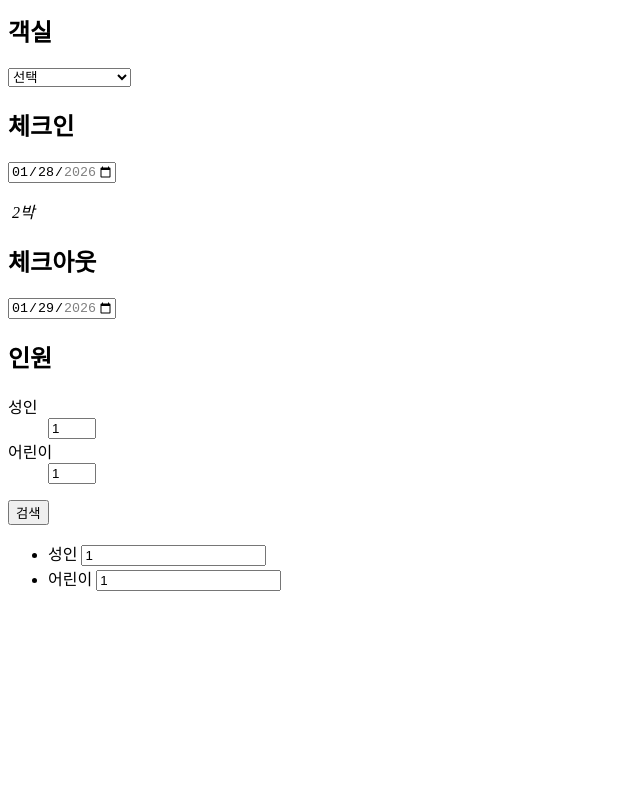
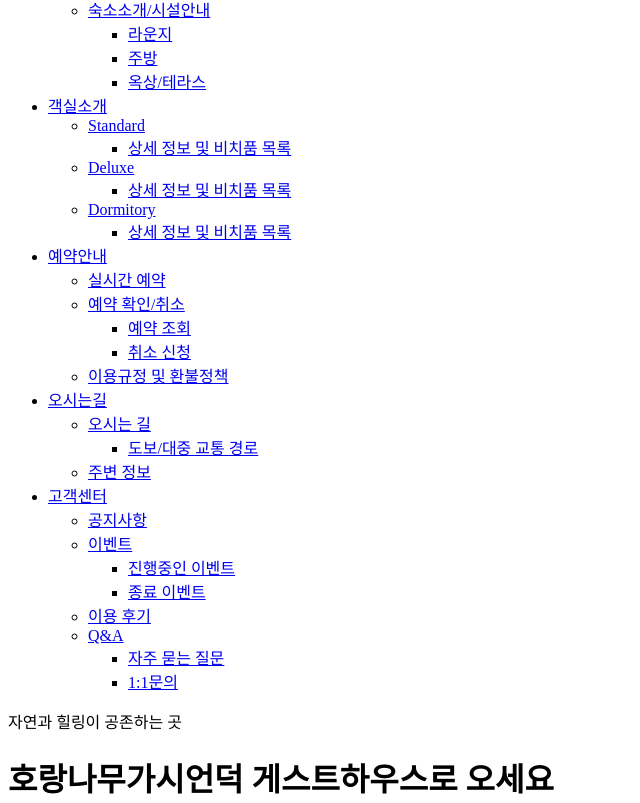
Before and after one commit to kimgangstar/horang_hill, a plain HTML site: page index.html in a window 1280 px wide. Shown: the part 116-919 px from the top of the page, without its empty margins (0-640 px from the left). Before the commit the page ends 800 px from the top, so only its background shows below. Drawn offline with Linux system fonts and the light colour scheme.

Commit message:
20260130업로드

```diff
--- a/index.html
+++ b/index.html
@@ -10,8 +10,84 @@
 </head>
 <body>
     <div id="wrap">
-        <div id="header"></div>
-        <div id="main">
+        <div id="header"><!-- s : header -->
+            <h1><a href="#"><img src="#" alt="호랑나무가시언덕 게스트하우스"></a></h1>
+            <nav id="gnb">
+                <ul class="lnb_depth1"><!-- depth1 -->
+                    <li><a href="#">호랑나무가시언덕</a>
+                        <ul class="lnb_depth2"><!-- depth2  -->
+                            <li><a href="#">숙소소개/시설안내</a>
+                                <ul class="lnb_depth3">
+                                    <li><a href="#">라운지</a></li>
+                                    <li><a href="#">주방</a></li>
+                                    <li><a href="#">옥상/테라스</a></li>
+                                </ul>
+                            </li>
+                        </ul>
+                    </li>
+                    <li><a href="#">객실소개</a>
+                        <ul class="gnb_depth2">
+                            <li><a href="#">Standard</a>
+                                <ul> <!-- depth2 -->
+                                    <li><a href="#">상세 정보 및 비치품 목록</a></li>
+                                </ul>
+                            </li>
+                            <li><a href="#">Deluxe</a>
+                                <ul>
+                                    <li><a href="#">상세 정보 및 비치품 목록</a></li>
+                                </ul>
+                            </li>
+                            <li><a href="#">Dormitory</a>
+                                <ul>
+                                    <li><a href="#">상세 정보 및 비치품 목록</a></li>
+                                </ul>
+                            </li>
+                        </ul>
+                    </li>
+                    <li><a href="#">예약안내</a>
+                        <ul class="lnb_depth2"> <!-- depth2 -->
+                            <li><a href="#">실시간 예약</a></li>
+                            <li><a href="#">예약 확인/취소</a>
+                                <ul class="lnb_depth3"> <!-- depth3 -->
+                                    <li><a href="#">예약 조회</a></li>
+                                    <li><a href="#">취소 신청</a></li>
+                                </ul>
+                            </li>
+                            <li><a href="#">이용규정 및 환불정책</a></li>
+                        </ul>
+                    </li>
+                    <li><a href="#">오시는길</a>
+                        <ul>
+                            <li><a href="#">오시는 길</a>
+                                <ul>
+                                    <li><a href="#">도보/대중 교통 경로</a></li>
+                                </ul>
+                            </li>
+                            <li><a href="#">주변 정보</a></li>
+                        </ul>
+                    </li>
+                    <li><a href="#">고객센터</a>
+                        <ul>
+                            <li><a href="#">공지사항</a></li>
+                            <li><a href="#">이벤트</a>
+                                <ul>
+                                    <li><a href="#">진행중인 이벤트</a></li>
+                                    <li><a href="#">종료 이벤트</a></li>
+                                </ul>
+                            </li>
+                            <li><a href="#">이용 후기</a></li>
+                            <li><a href="#">Q&A</a>
+                                <ul>
+                                    <li><a href="#">자주 묻는 질문</a></li>
+                                    <li><a href="#">1:1문의</a></li>
+                                </ul>
+                            </li>
+                        </ul>
+                    </li>
+                </ul>
+            </nav>
+        </div><!-- e : header -->
+        <div id="main"> <!-- s : main -->
             <!-- 히어로배너  + 검색 폼 -->
             <div id="hero_bnr">
                 <div class="add_text">
@@ -60,12 +136,12 @@
                     </div>
                     <div class="person">
                         <h2>인원</h2>
-                        <div class="number">
+                        <dl class="number">
                             <dt>성인</dt>
                             <dd><input type="number" name="adult" id="adult" value="1" min="1" max="4"></dd>
                             <dt>어린이</dt>
                             <dd><input type="number" name="kid" id="kid" value="1" min="1" max="4"></dd>
-                        </div>
+                        </dl>
                     </div>
                     <!-- 요소 클릭 시 특정 페이지로 바로 이동은 a -->
                     <!-- 요소 클릭 시 조건에 따른 분기가 갈리면 button-->
@@ -73,19 +149,8 @@
                     <p><button type="button" id="search_btn">검색</button></p>
                 </form>
             </div>
-        </div>
+        </div><!-- e : main -->
         <div id="footer"></div>
     </div>
 </body>
 </html>
-
-<ul> <!-- 인원 다른 버전 디자인에 맞게 선택 -->
-    <li>
-        <label for="adult">성인</label>
-        <input type="number" name="adult" id="adult" value="1">
-    </li>
-    <li>
-        <label for="kid">어린이</label>
-        <input type="number" name="kid" id="kid" value="1">
-    </li>
-</ul>
```
Also changed, not shown: 1 other file.
